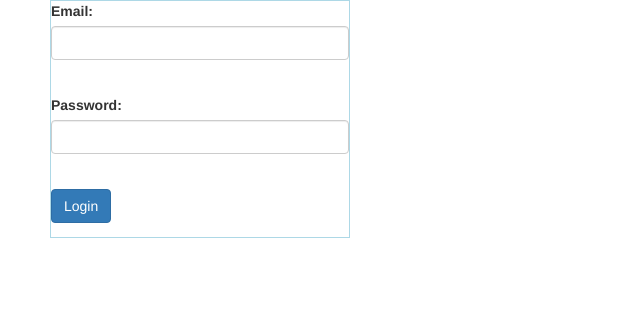
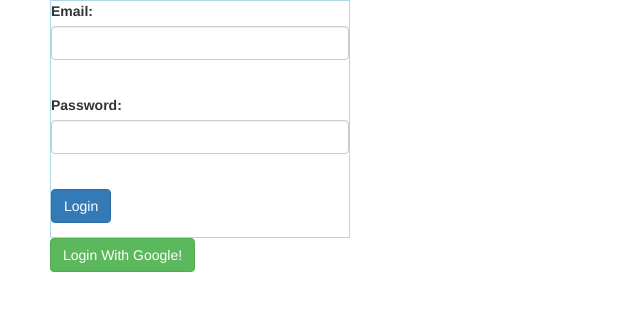
Before and after one commit to DanicaLj/BooksPython, a Flask app: page /login in a window 1280 px wide. Shown: the top 311 px of the page, without its empty margins (0-640 px from the left). Run offline with Flask 2, Linux system fonts and the light colour scheme; some libraries are stand-ins or nearby versions.

Commit message:
added google login and logout

```diff
--- a/api/api.py
+++ b/api/api.py
@@ -27,6 +27,7 @@ def getUsers():
 @app.route('/api/v1/create/user', methods=['GET', 'POST'])
 def createUser():
     try:
+        print(request.args.get('name'))
         user = mydb.cursor()
         user.execute('''INSERT INTO user(name, email, password) VALUES (%s, %s,%s)''', (request.args.get('name'), request.args.get('email'), request.args.get('password')))
         mydb.commit()
--- /dev/null
+++ b/config.py
@@ -0,0 +1,2 @@
+GOOGLE_CLIENT_ID = "82157790749-8h3k7a1ep5qee9olhmkjbqid29fbrq5h.apps.googleusercontent.com"
+GOOGLE_CLIENT_SECRET = "_7sD3cWQlGJv66aKrEEGaKG9"
--- a/main.py
+++ b/main.py
@@ -6,9 +6,21 @@ import json
 import re
 import jwt
 from validate_email import validate_email
+from authlib.integrations.flask_client import OAuth
 
 app = Flask(__name__)
 app.config['SECRET_KEY'] = 'RandomString'
+app.config.from_object('config')
+
+CONF_URL = 'https://accounts.google.com/.well-known/openid-configuration'
+oauth = OAuth(app)
+oauth.register(
+    name='google',
+    server_metadata_url=CONF_URL,
+    client_kwargs={
+        'scope': 'openid email profile'
+    }
+)
 
 @app.route('/')
 @app.route('/index')
@@ -56,6 +68,7 @@ def register():
 @app.route('/login', methods = ['GET', 'POST'])
 def login():
     if '_id' in session:
+        print(session['_id'])
         return render_template('user_home.html', id = session['_id'])
     if request.method == 'GET':
         return render_template('login.html')
@@ -75,11 +88,49 @@ def login():
 
         return render_template('user_home.html', id = session['_id'])
 
+@app.route('/login_google', methods = ['GET', 'POST'])
+def login_google():
+    redirect_uri = url_for('auth', _external=True)
+    return oauth.google.authorize_redirect(redirect_uri)
+
+@app.route('/auth',  methods = ['GET', 'POST'])
+def auth():
+
+    token = oauth.google.authorize_access_token()
+    googleUser = oauth.google.parse_id_token(token)
+
+    userData = {
+        'email' : googleUser['email'],
+        'password' : 'test'
+    }
+    req = requests.get('http://localhost:105/api/v1/get/one/user', params = userData)
+    userCheck = json.loads(req.content)
+
+    if userCheck != None:
+        session['_id'] = str(userCheck[0])
+        return redirect('/login')
+    params = {
+        'email' : googleUser['email'],
+        'name' : 'test',
+        'password' : 'test'
+    }
+    requests.post('http://localhost:105/api/v1/create/user', params = params)
+
+    req = requests.get('http://localhost:105/api/v1/get/one/user', params = userData)
+    user = json.loads(req.content)
+    session['_id'] = str(user[0])
+    return redirect('/login')
+
+@app.route('/logout')
+def logout():
+    session.clear()
+    return redirect(url_for('index'))
+
 @app.route('/books', methods = ['GET'])
 def books():
     if '_id' not in session:
         return 'You are not logged in!'
-    print(session['_id'])
+
     headers = get_token()
     req = requests.get('http://localhost:105/api/v1/get/book/' + session['_id'], headers = headers)
     books = json.loads(req.content)
--- a/templates/books.html
+++ b/templates/books.html
@@ -6,6 +6,7 @@
         <script src="https://maxcdn.bootstrapcdn.com/bootstrap/3.4.1/js/bootstrap.min.js"></script>
 	</head>
 	<body>
+        <a href="logout"><button class="btn logout btn-danger">Logout</button></a>
         <table class="table">
             <thead>
                 <tr>
@@ -35,4 +36,7 @@
 body{
     padding: 50px;
 }
+.logout{
+    float: right;
+}
 </style>
--- a/templates/login.html
+++ b/templates/login.html
@@ -19,6 +19,7 @@
 				<button type="submit" class="btn btn-primary">Login</button>
 			</form>
 		</div>
+		<a href="login_google"><button class="btn btn-success" >Login With Google!</button></a>
 	</body>
 </html>
 <style>
```
